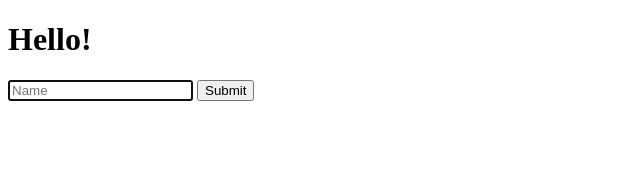
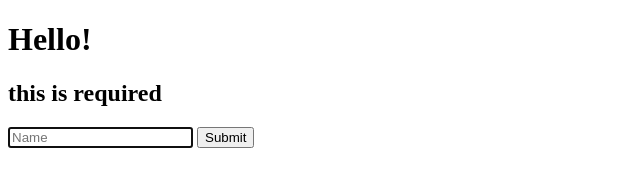
Before and after one commit to dorjepema/github_for_noobs, a plain HTML site: page index.html in a window 1280 px wide. Shown: the whole page, without its empty margins (0-640 px from the left). Drawn offline with Linux system fonts and the light colour scheme.

Commit message:
h2 added
tried to add h2

```diff
--- a/index.html
+++ b/index.html
@@ -10,6 +10,7 @@
 </head>
 <body>
     <h1>Hello!</h1>
+    <h2>this is required</h2>
     <form>
         <input autofocus id="name" placeholder="Name" type="text">
         <input type="submit">
```
